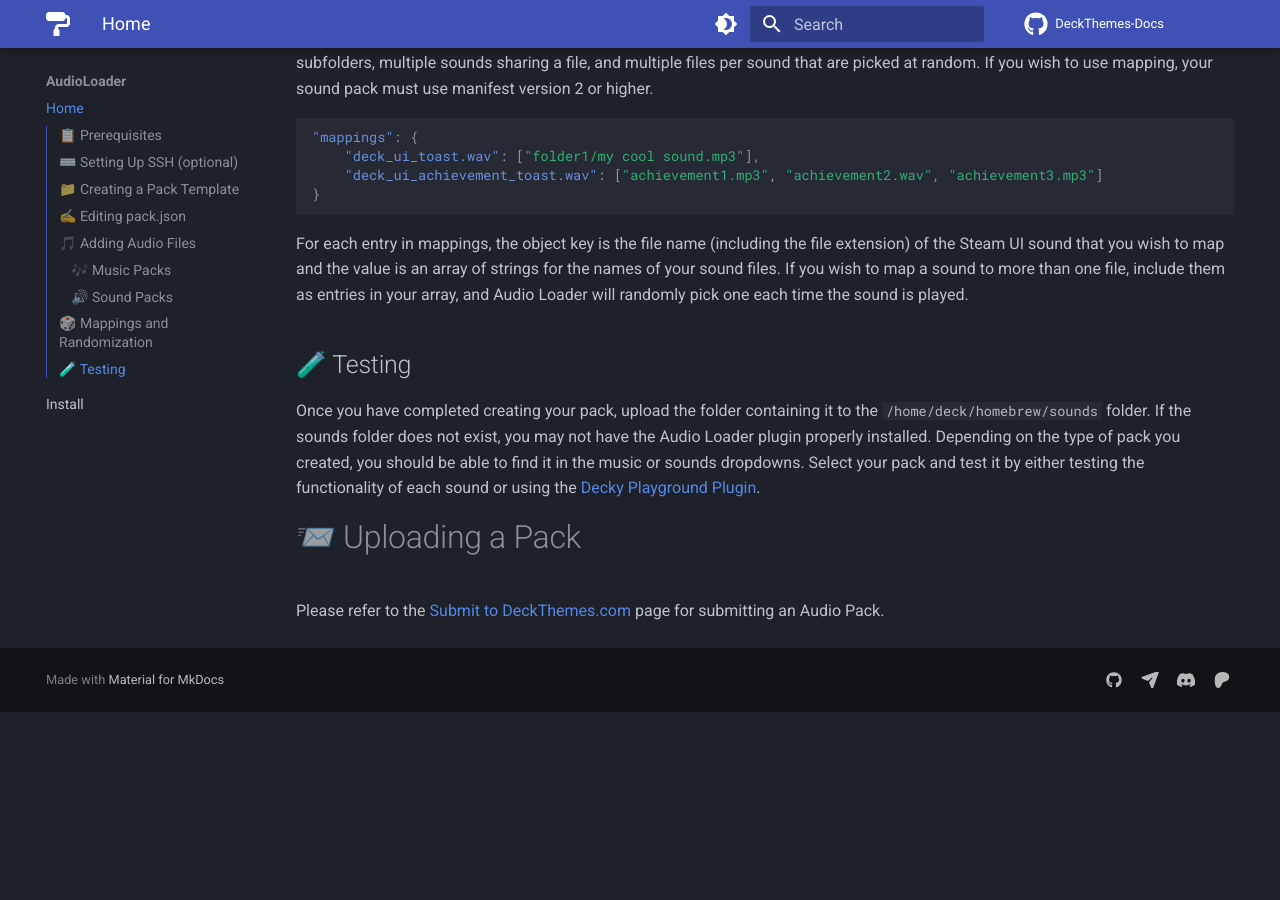
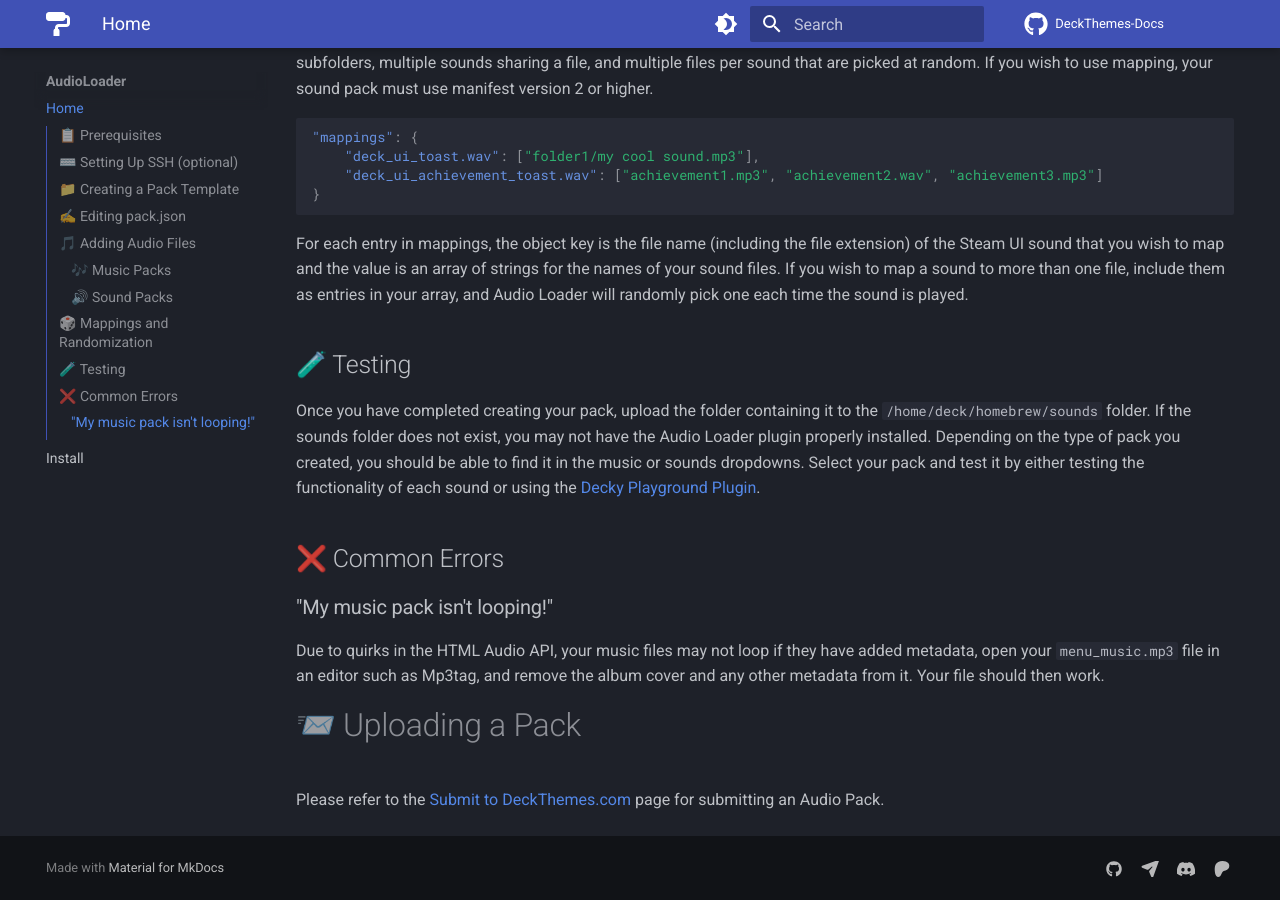
Before and after one commit to DeckThemes/DeckThemes-Docs, an MkDocs documentation site: the page built from docs/AudioLoader/index.md, in a window 1280 px wide and 900 px high, scrolled down 5093 px. Built offline with MkDocs 1.6.1 and Material for MkDocs 9.7.7, drawn with Linux system fonts in a browser that asks for light colours; comment, search, counter and statistics services are not loaded; before the commit the page ends 5805 px from its top, so only the background shows below that.

Commit message:
Add common errors to audioloader

```diff
--- a/docs/AudioLoader/index.md
+++ b/docs/AudioLoader/index.md
@@ -178,6 +178,12 @@
 
 Once you have completed creating your pack, upload the folder containing it to the `/home/deck/homebrew/sounds` folder. If the sounds folder does not exist, you may not have the Audio Loader plugin properly installed. Depending on the type of pack you created, you should be able to find it in the music or sounds dropdowns. Select your pack and test it by either testing the functionality of each sound or using the [Decky Playground Plugin](https://github.com/SteamDeckHomebrew/decky-playground).
 
+## ❌ Common Errors
+
+### "My music pack isn't looping!"
+
+Due to quirks in the HTML Audio API, your music files may not loop if they have added metadata, open your `menu_music.mp3` file in an editor such as Mp3tag, and remove the album cover and any other metadata from it. Your file should then work.
+
 # 📨 Uploading a Pack
 
 Please refer to the [Submit to DeckThemes.com](/Submission) page for submitting an Audio Pack.
```
